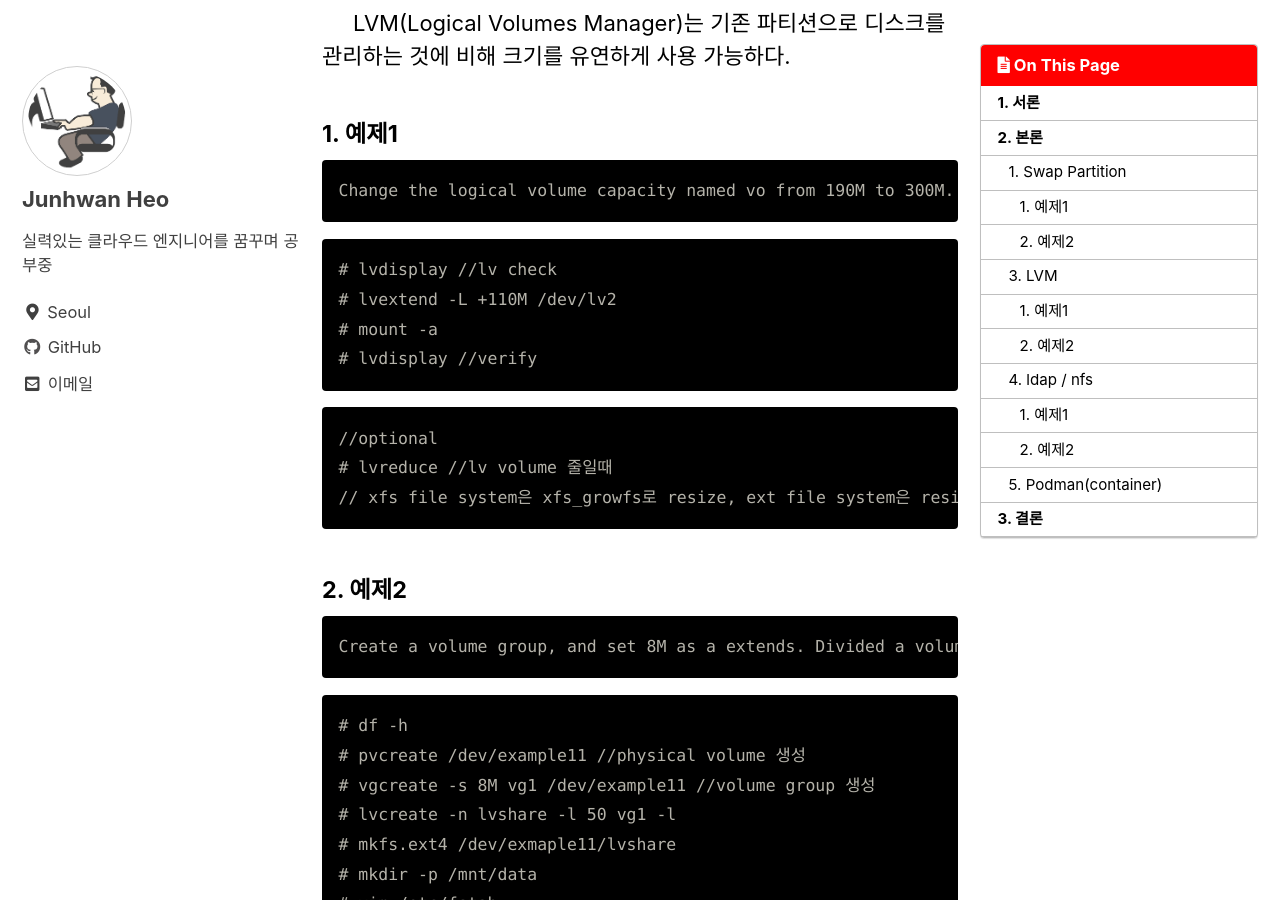
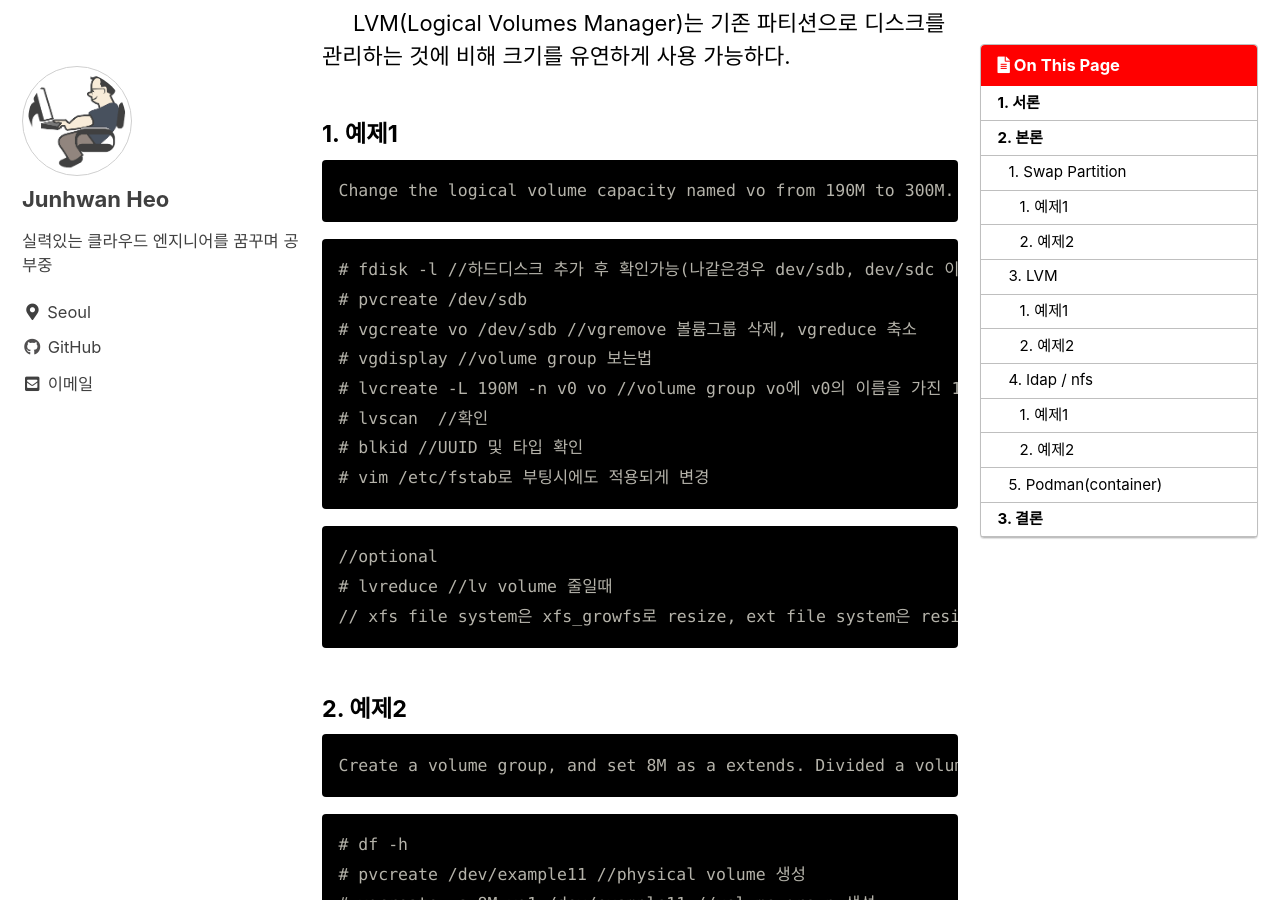
Before and after one commit to holeman4110/holeman4110.github.io, a Jekyll site: the page built from _posts/2023-02-18-rhcsa3.md, in a window 1280 px wide and 900 px high, scrolled down 2286 px. Built offline with Jekyll 4.4.1, drawn with Linux system fonts in a browser that asks for light colours; cached includes are drawn as plain includes; a script bundle is joined from its source files by our own code; comment, search, counter and statistics services are not loaded.

Commit message:
Update 2023-02-18-rhcsa3.md

````diff
--- a/_posts/2023-02-18-rhcsa3.md
+++ b/_posts/2023-02-18-rhcsa3.md
@@ -88,10 +88,14 @@ Change the logical volume capacity named vo from 190M to 300M. and the size of t
 ```
 
 ```
-# lvdisplay //lv check
-# lvextend -L +110M /dev/lv2
-# mount -a
-# lvdisplay //verify
+# fdisk -l //하드디스크 추가 후 확인가능(나같은경우 dev/sdb, dev/sdc 이런식으로 추가됨)
+# pvcreate /dev/sdb
+# vgcreate vo /dev/sdb //vgremove 볼륨그룹 삭제, vgreduce 축소
+# vgdisplay //volume group 보는법
+# lvcreate -L 190M -n v0 vo //volume group vo에 v0의 이름을 가진 190M의 logical volume 생성
+# lvscan  //확인
+# blkid //UUID 및 타입 확인
+# vim /etc/fstab로 부팅시에도 적용되게 변경
 ```
 
 ```
````
